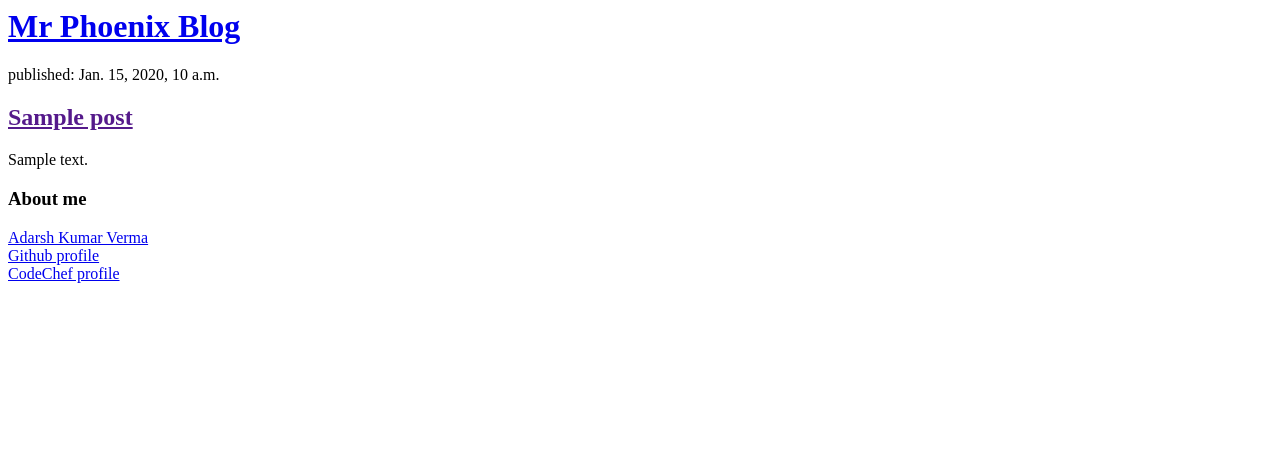
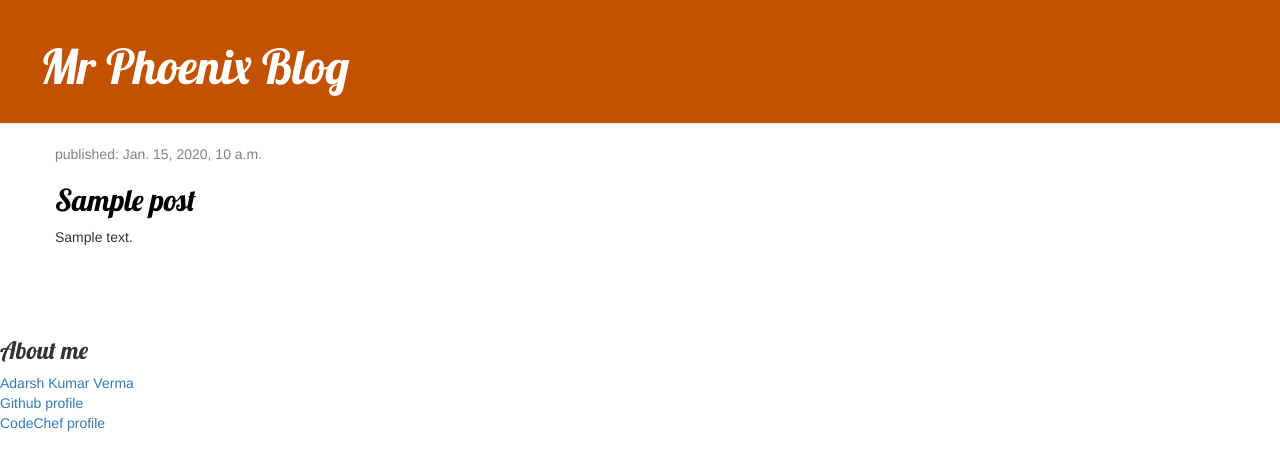
Before and after one commit to Adarshverma013/my-first-blog, a Django app: template blog/templates/blog/post_list.html in a window 1280 px wide. Shown: the top 470 px of the page. Run offline with Django 3.2, Linux system fonts and the light colour scheme; the template is opened without the code that fills it: values that come from a table or form of the project are taken from there, others are empty; tables that the repository leaves empty hold one stand-in row (values such as "Sample post"); some libraries are stand-ins or nearby versions.

Commit message:
added CSS

```diff
--- /dev/null
+++ b/blog/static/css/blog.css
@@ -0,0 +1,46 @@
+.page-header {
+    background-color: #C25100;
+    margin-top: 0;
+    padding: 20px 20px 20px 40px;
+}
+
+.page-header h1, .page-header h1 a, .page-header h1 a:visited, .page-header h1 a:active {
+    color: #ffffff;
+    font-size: 36pt;
+    text-decoration: none;
+}
+
+.content {
+    margin-left: 40px;
+}
+
+h1, h2, h3, h4 {
+    font-family: 'Lobster', cursive;
+}
+
+.date {
+    color: #828282;
+}
+
+.save {
+    float: right;
+}
+
+.post-form textarea, .post-form input {
+    width: 100%;
+}
+
+.top-menu, .top-menu:hover, .top-menu:visited {
+    color: #ffffff;
+    float: right;
+    font-size: 26pt;
+    margin-right: 20px;
+}
+
+.post {
+    margin-bottom: 70px;
+}
+
+.post h2 a, .post h2 a:visited {
+    color: #000000;
+}
--- /dev/null
+++ b/blog/templates/blog/base.html
@@ -0,0 +1,31 @@
+{% load static %}
+<html>
+    <head>
+        <title>Mr Phoenix Blog</title>
+        <link rel="stylesheet" href="//maxcdn.bootstrapcdn.com/bootstrap/3.2.0/css/bootstrap.min.css">
+        <link rel="stylesheet" href="//maxcdn.bootstrapcdn.com/bootstrap/3.2.0/css/bootstrap-theme.min.css">
+        <link href="//fonts.googleapis.com/css?family=Lobster&subset=latin,latin-ext" rel="stylesheet" type="text/css">
+
+        <link rel="stylesheet" href="{% static 'css/blog.css' %}">
+
+    </head>
+    <body>
+        <div class="page-header">
+            <h1><a href="/">Mr Phoenix Blog</a></h1>
+        </div>
+    <div class="content container">
+        <div class="row">
+            <div class="col-md-8">
+            {% block content %}
+            {% endblock %}
+            </div>
+        </div>
+    </div>
+        <div align="left">
+        <h3>About me</h3>
+        <a href="https://www.facebook.com/adarsh.verma.7777">Adarsh Kumar Verma</a><br>
+        <a href="https://github.com/Adarshverma013">Github profile</a><br>
+        <a href="https://www.codechef.com/users/adarshverma013">CodeChef profile</a>
+        </div>
+    </body>
+</html>
--- a/blog/templates/blog/post_list.html
+++ b/blog/templates/blog/post_list.html
@@ -1,23 +1,12 @@
-<html>
-    <head>
-        <title>Mr Phoenix Blog</title>
-    </head>
-    <body>
-        <div>
-            <h1><a href="/">Mr Phoenix Blog</a></h1>
-        </div>
-        {% for post in posts %}
-    <div>
-        <p>published: {{ post.published_date }}</p>
-        <h2><a href="">{{ post.title }}</a></h2>
-        <p>{{ post.text|linebreaksbr }}</p>
-    </div>
-{% endfor %}
-        <div align="left">
-        <h3>About me</h3>
-        <a href="https://www.facebook.com/adarsh.verma.7777">Adarsh Kumar Verma</a><br>
-        <a href="https://github.com/Adarshverma013">Github profile</a><br>
-        <a href="https://www.codechef.com/users/adarshverma013">CodeChef profile</a>
-        </div>
-    </body>
-</html>
+{% extends 'blog/base.html' %}
+{% block content %}
+            {% for post in posts %}
+                <div class="post">
+                    <div class="date">
+                        <p>published: {{ post.published_date }}</p>
+                    </div>
+                    <h2><a href="{% url 'post_detail' pk=post.pk %}">{{ post.title }}</a></h2>
+                    <p>{{ post.text|linebreaksbr }}</p>
+                </div>
+            {% endfor %}
+{% endblock %}
--- a/blog/urls.py
+++ b/blog/urls.py
@@ -3,4 +3,5 @@ from. import views
 
 urlpatterns = [
     path('', views.post_list, name='post_list'),
+    path('post/<int:pk>/',views.post_detail, name='post_detail'),
 ]
--- a/blog/views.py
+++ b/blog/views.py
@@ -1,7 +1,10 @@
-from django.shortcuts import render
+from django.shortcuts import render, get_object_or_404
 from django.utils import timezone
 from .models import Post
 # Create your views here.
 def post_list(request):
     posts = Post.objects.filter(published_date__lte=timezone.now()).order_by('published_date')
     return render(request, 'blog/post_list.html',{'posts':posts})
+def post_detail(request, pk):
+    post = get_object_or_404(Post, pk=pk)
+    return render(request, 'blog/post_detail.html',{'post':post})
```
Also changed, not shown: blog/templates/blog/post_detail.html (added, +13 -0 lines).
